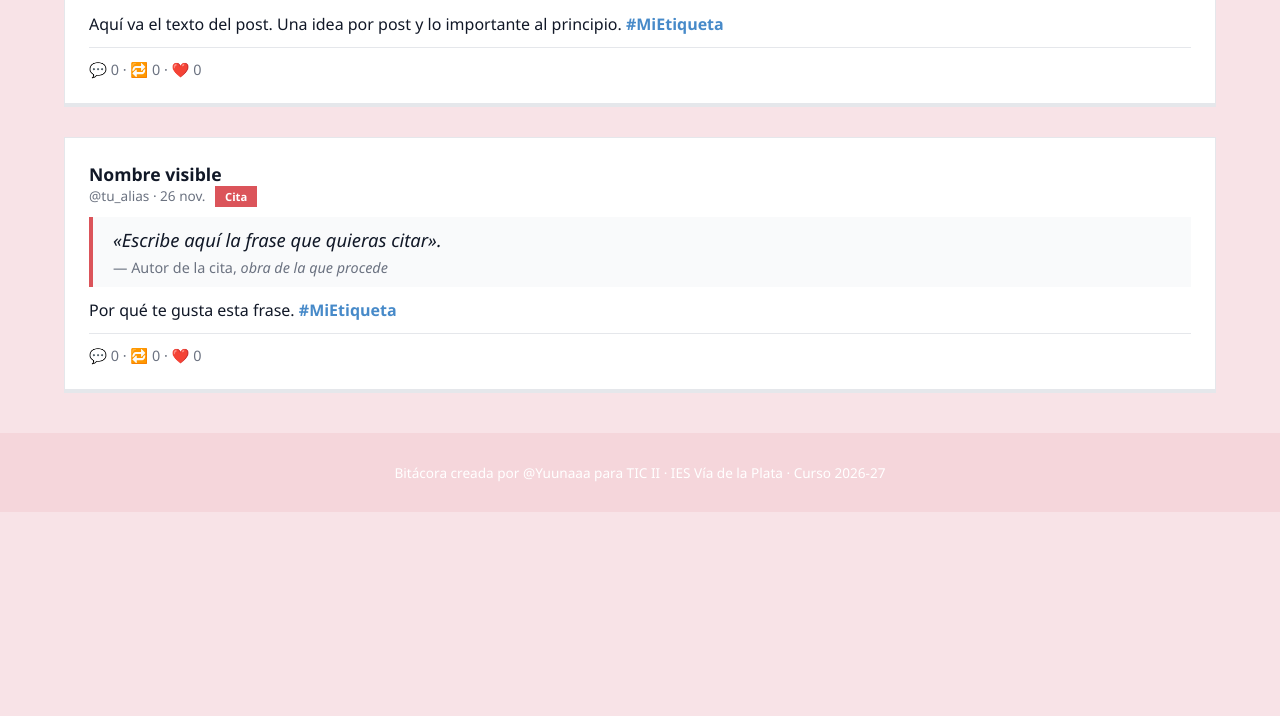
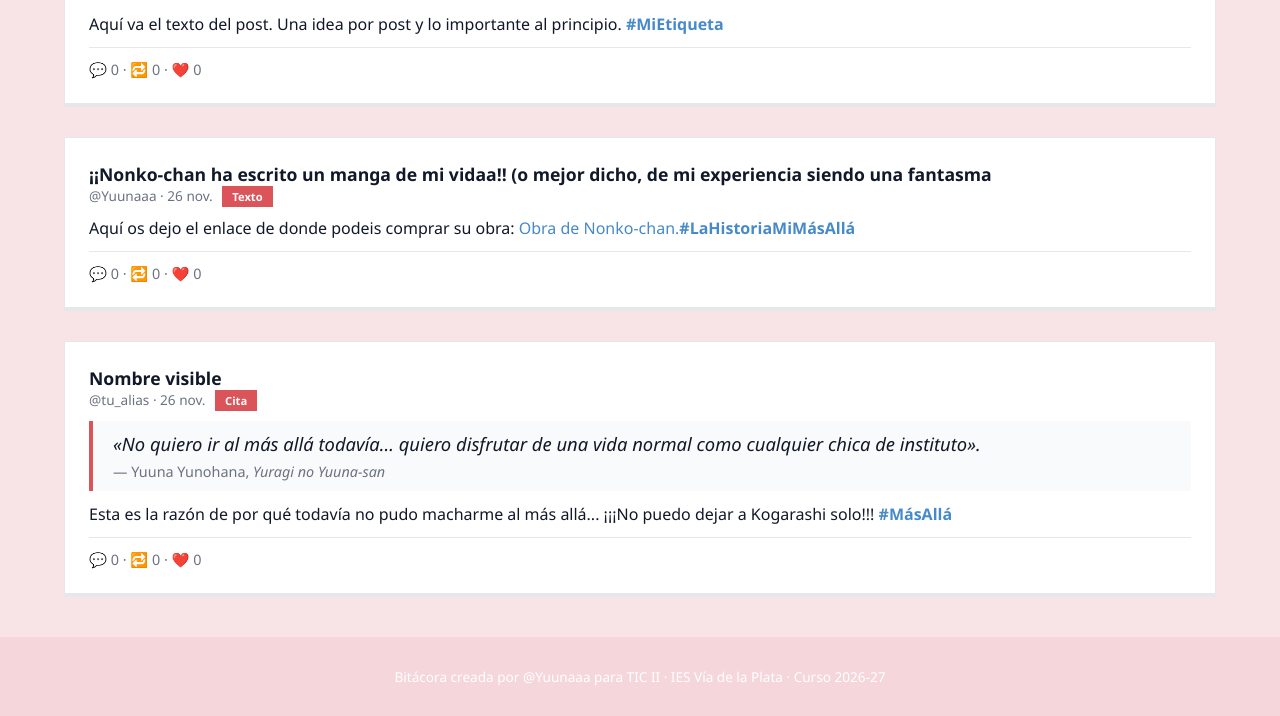
Before and after one commit to rodrigosm1234567890/ut2-microblogging-rodrigosm1234567890, a plain HTML site: page index.html in a window 1280 px wide. Shown: the part 1695-2411 px from the top of the page. Before the commit the page ends 2207 px from the top, so only its background shows below. Drawn offline with Linux system fonts and the light colour scheme.

Commit message:
nuevos camios+

```diff
--- a/index.html
+++ b/index.html
@@ -26,7 +26,7 @@
           <span class="tipo">Texto</span>
         </p>
       </header>
-      <p>¡Chitose<a class="etiqueta" href="#">#Presentación</a></p>
+      <p>¡Chitose-chan ha ampliado los servicios de la posada, añadiendo también masajes!<a class="etiqueta" href="#">#ChitoseEsLaMejor</a></p>
       <footer class="post-pie">
         <p>💬 0 · 🔁 0 · ❤️ 0</p>
       </footer>
@@ -40,7 +40,7 @@
         </p>
       </header>
       <figure class="post-imagen">
-        <img src="img/215552.png" alt="Tomando el sol.">
+        <img src="img/215552.png" alt="Tomando el sol."><!-- cambiar imagen por una hecha por IA -->
         <span class="tipo">Foto</span>
         <figcaption><h6>CCND.</h6></figcaption>
       </figure>
@@ -68,6 +68,20 @@
       </footer>
     </article>
 
+    <article class="post">
+      <header class="post-cabecera">
+        <h2>¡¡Nonko-chan ha escrito un manga de mi vidaa!! (o mejor dicho, de mi experiencia siendo una fantasma</h2>
+        <p class="meta">
+          @Yuunaaa · <time datetime="2026-11-26">26 nov.</time>
+          <span class="tipo">Texto</span>
+        </p>
+      </header>
+      <p>Aquí os dejo el enlace de donde podeis comprar su obra: <a href="https://www.elcorteingles.es/libros/A44355429-estuche-yuna-de-la-posada-yuragi/?utm_medium=cpc&utm_source=google&utm_campaign=eci_cyo_cyol_gads_sem_libros_20260301-20260831_pla_perf_64095&utm_content=na&utm_term=na&gclsrc=aw.ds&gad_source=1&gad_campaignid=19973635867&gbraid=0AAAAADeqBS1Iyr0SCL_RLO9yLxjYkC0jS&gclid=Cj0KCQiA8aTYBhCvARIsAJFINlchcBeQTCSLwrLXNKAlgszWd_T7TPjovzwxoTBTDwqSZ-z36LgXZHYaAqZKEALw_wcB"  target="_blank">Obra de Nonko-chan.</a><a class="etiqueta" href="#">#LaHistoriaMiMásAllá</a></p>
+      <footer class="post-pie">
+        <p>💬 0 · 🔁 0 · ❤️ 0</p>
+      </footer>
+    </article>
+
     <!-- POST DE CITA -->
     <article class="post">
       <header class="post-cabecera">
@@ -78,10 +92,10 @@
         </p>
       </header>
       <blockquote>
-        <p>«Escribe aquí la frase que quieras citar».</p>
-        <footer>— Autor de la cita, <cite>obra de la que procede</cite></footer>
+        <p>«No quiero ir al más allá todavía... quiero disfrutar de una vida normal como cualquier chica de instituto».</p>
+        <footer>— Yuuna Yunohana, <cite>Yuragi no Yuuna-san</cite></footer>
       </blockquote>
-      <p>Por qué te gusta esta frase. <a class="etiqueta" href="#">#MiEtiqueta</a></p>
+      <p>Esta es la razón de por qué todavía no pudo macharme al más allá... ¡¡¡No puedo dejar a Kogarashi solo!!! <a class="etiqueta" href="#">#MásAllá</a></p>
       <footer class="post-pie">
         <p>💬 0 · 🔁 0 · ❤️ 0</p>
       </footer>
```
